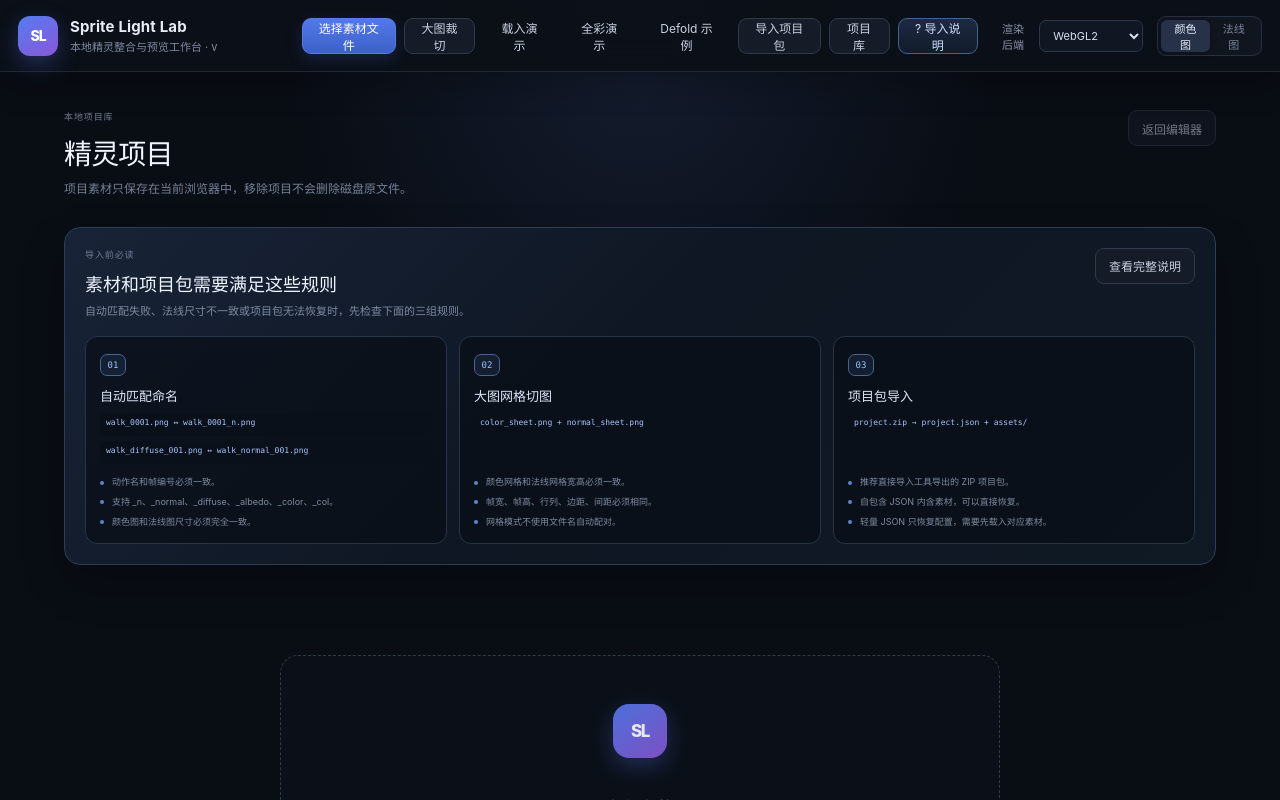
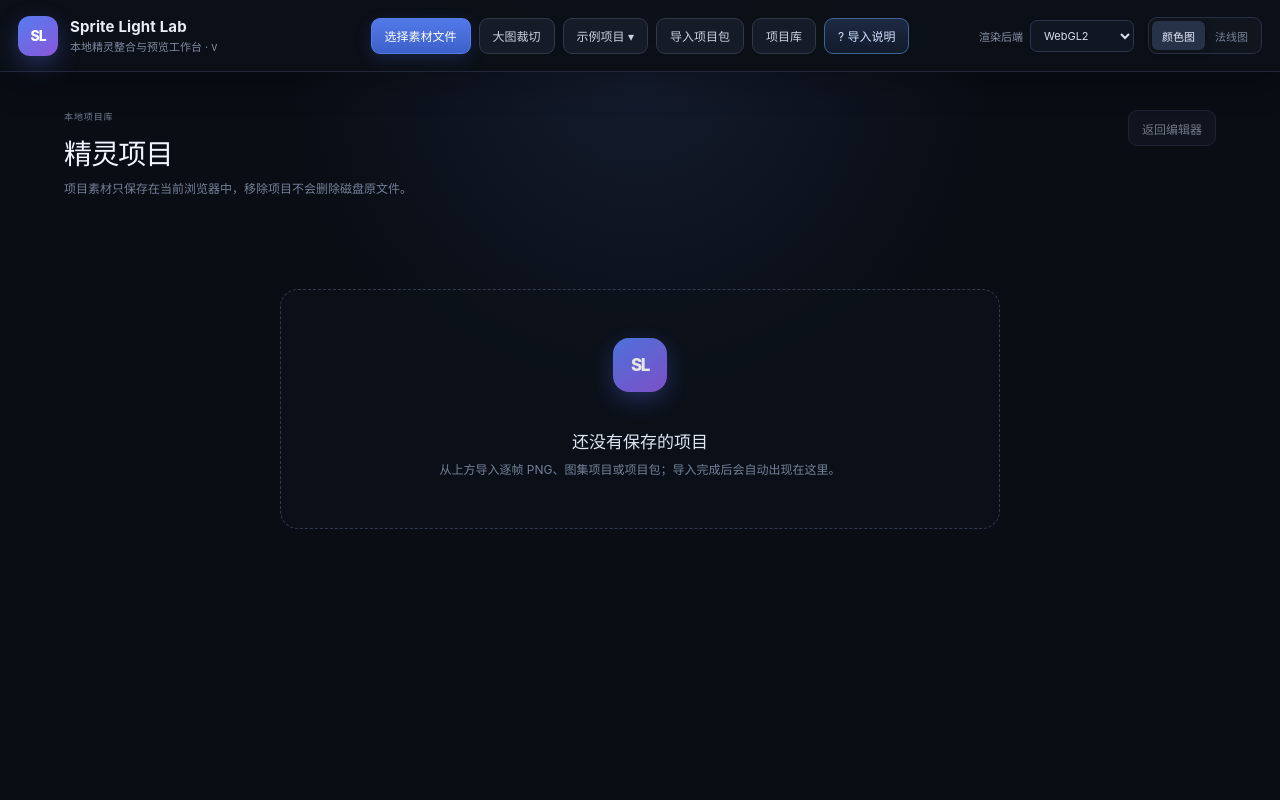
Before and after one commit to IAld010/SpriteLightLab, a React (Vite) app: page / in a window 1280 px wide. Built offline with nearby package versions, Linux system fonts and the light colour scheme.

Commit message:
feat: refactor import guide and demo picker components; remove unused import guide summary

```diff
--- a/src/App.css
+++ b/src/App.css
@@ -2744,122 +2744,6 @@
   background: linear-gradient(180deg, rgba(83, 130, 205, 0.38), rgba(34, 57, 94, 0.46));
 }
 
-.import-guide-summary {
-  max-width: 1280px;
-  margin: 0 auto 24px;
-  padding: 20px;
-  border: 1px solid #2d3d58;
-  border-radius: 16px;
-  background:
-    linear-gradient(135deg, rgba(73, 108, 174, 0.16), rgba(21, 34, 55, 0.12) 48%, rgba(26, 60, 68, 0.12)),
-    #0e1520;
-  box-shadow: 0 18px 45px rgba(0, 0, 0, 0.2);
-}
-
-.import-guide-heading {
-  display: flex;
-  align-items: flex-start;
-  justify-content: space-between;
-  gap: 24px;
-  margin-bottom: 16px;
-}
-
-.import-guide-heading h2 {
-  margin: 5px 0 6px;
-  color: #eef4ff;
-  font-size: 18px;
-}
-
-.import-guide-heading p {
-  max-width: 760px;
-  margin: 0;
-  color: #7d8ba1;
-  font-size: 11px;
-  line-height: 1.65;
-}
-
-.import-guide-grid {
-  display: grid;
-  grid-template-columns: repeat(3, minmax(0, 1fr));
-  gap: 12px;
-}
-
-.import-guide-card {
-  position: relative;
-  min-width: 0;
-  padding: 15px 14px 14px;
-  border: 1px solid #27354b;
-  border-radius: 12px;
-  background: rgba(8, 13, 21, 0.66);
-}
-
-.import-guide-code {
-  display: inline-grid;
-  place-items: center;
-  min-width: 26px;
-  height: 22px;
-  border: 1px solid #47658f;
-  border-radius: 7px;
-  color: #9bc2ff;
-  font-family: ui-monospace, SFMono-Regular, Consolas, monospace;
-  font-size: 9px;
-  background: rgba(61, 99, 157, 0.18);
-}
-
-.import-guide-card h3 {
-  margin: 10px 0 8px;
-  color: #dce6f6;
-  font-size: 13px;
-}
-
-.import-guide-examples {
-  display: grid;
-  gap: 5px;
-  min-height: 51px;
-}
-
-.import-guide-examples code {
-  overflow: hidden;
-  padding: 5px 6px;
-  border-radius: 5px;
-  color: #a8c4ff;
-  font-family: ui-monospace, SFMono-Regular, Consolas, monospace;
-  font-size: 8px;
-  text-overflow: ellipsis;
-  white-space: nowrap;
-  background: #0a1019;
-}
-
-.import-guide-card ul,
-.import-guide-dialog-body ul {
-  display: grid;
-  gap: 6px;
-  margin: 11px 0 0;
-  padding: 0;
-  color: #7d8ba1;
-  font-size: 9px;
-  line-height: 1.55;
-  list-style: none;
-}
-
-.import-guide-card li,
-.import-guide-dialog-body li {
-  position: relative;
-  padding-left: 12px;
-}
-
-.import-guide-card li::before,
-.import-guide-dialog-body li::before {
-  position: absolute;
-  top: 0.62em;
-  left: 0;
-  width: 4px;
-  height: 4px;
-  border-radius: 50%;
-  background: #5c86c8;
-  content: "";
-}
-
 .import-guide-dialog {
   width: min(960px, calc(100vw - 40px));
   max-height: calc(100vh - 40px);
@@ -2936,7 +2820,6 @@
 }
 
 @media (max-width: 1080px) {
-  .import-guide-grid,
   .import-guide-dialog-body {
     grid-template-columns: 1fr;
   }
@@ -2945,3 +2828,53 @@
     min-height: 0;
   }
 }
+
+
+.demo-picker {
+  position: relative;
+}
+
+.demo-menu {
+  position: absolute;
+  z-index: 80;
+  top: calc(100% + 8px);
+  left: 50%;
+  display: grid;
+  width: 280px;
+  padding: 7px;
+  border: 1px solid #34445e;
+  border-radius: 12px;
+  background: #0d141f;
+  box-shadow: 0 18px 48px rgba(0, 0, 0, 0.55);
+  transform: translateX(-50%);
+}
+
+.demo-option {
+  display: grid;
+  gap: 4px;
+  width: 100%;
+  padding: 10px 11px;
+  border: 0;
+  border-radius: 8px;
+  color: #9ba9bd;
+  text-align: left;
+  background: transparent;
+  cursor: pointer;
+}
+
+.demo-option:hover,
+.demo-option:focus-visible {
+  color: #e5edfb;
+  background: #172236;
+  outline: none;
+}
+
+.demo-option strong {
+  color: #dce6f6;
+  font-size: 11px;
+}
+
+.demo-option span {
+  font-size: 9px;
+  line-height: 1.45;
+}
--- a/src/App.tsx
+++ b/src/App.tsx
@@ -372,7 +372,6 @@
           onRemoveProject={(id) => void removeProject(id)}
           onRenameProject={(id, name) => void renameLibraryProject(id, name)}
           onClose={() => setShowLibrary(false)}
-          onOpenImportGuide={() => setShowImportGuide(true)}
         />
       ) : anchorCalibrationEnabled ? (
         <AnchorCalibrationPage />
--- a/src/components/ImportGuide.tsx
+++ b/src/components/ImportGuide.tsx
@@ -1,62 +1,4 @@
 import { useEffect } from 'react'
-
-interface ImportGuideProps {
-  onOpenDetails?: () => void
-}
-
-export function ImportGuideSummary({ onOpenDetails }: ImportGuideProps) {
-  return (
-    <section className="import-guide-summary" data-testid="import-guide-summary">
-      <div className="import-guide-heading">
-        <div>
-          <div className="eyebrow">导入前必读</div>
-          <h2>素材和项目包需要满足这些规则</h2>
-          <p>自动匹配失败、法线尺寸不一致或项目包无法恢复时，先检查下面的三组规则。</p>
-        </div>
-        {onOpenDetails && (
-          <button type="button" className="button" onClick={onOpenDetails}>
-            查看完整说明
-          </button>
-        )}
-      </div>
-      <div className="import-guide-grid">
-        <GuideCard
-          code="01"
-          title="自动匹配命名"
-          examples={[
-            'walk_0001.png ↔ walk_0001_n.png',
-            'walk_diffuse_001.png ↔ walk_normal_001.png',
-          ]}
-          points={[
-            '动作名和帧编号必须一致。',
-            '支持 _n、_normal、_diffuse、_albedo、_color、_col。',
-            '颜色图和法线图尺寸必须完全一致。',
-          ]}
-        />
-        <GuideCard
-          code="02"
-          title="大图网格切图"
-          examples={['color_sheet.png + normal_sheet.png']}
-          points={[
-            '颜色网格和法线网格宽高必须一致。',
-            '帧宽、帧高、行列、边距、间距必须相同。',
-            '网格模式不使用文件名自动配对。',
-          ]}
-        />
-        <GuideCard
-          code="03"
-          title="项目包导入"
-          examples={['project.zip → project.json + assets/']}
-          points={[
-            '推荐直接导入工具导出的 ZIP 项目包。',
-            '自包含 JSON 内含素材，可以直接恢复。',
-            '轻量 JSON 只恢复配置，需要先载入对应素材。',
-          ]}
-        />
-      </div>
-    </section>
-  )
-}
 
 export function ImportGuideDialog({ onClose }: { onClose: () => void }) {
   useEffect(() => {
@@ -133,28 +75,3 @@
     </div>
   )
 }
-
-function GuideCard({
-  code,
-  title,
-  examples,
-  points,
-}: {
-  code: string
-  title: string
-  examples: string[]
-  points: string[]
-}) {
-  return (
-    <article className="import-guide-card">
-      <span className="import-guide-code">{code}</span>
-      <h3>{title}</h3>
-      <div className="import-guide-examples">
-        {examples.map((example) => <code key={example}>{example}</code>)}
-      </div>
-      <ul>
-        {points.map((point) => <li key={point}>{point}</li>)}
-      </ul>
-    </article>
-  )
-}
--- a/src/components/ProjectLibraryPage.tsx
+++ b/src/components/ProjectLibraryPage.tsx
@@ -1,6 +1,5 @@
 import { useEffect, useRef, useState } from 'react'
 import type { ProjectSummary } from '../services/projectPersistence'
-import { ImportGuideSummary } from './ImportGuide'
 
 interface ProjectLibraryPageProps {
   projects: ProjectSummary[]
@@ -10,7 +9,6 @@
   onOpenProject: (projectId: string) => void
   onRemoveProject: (projectId: string) => void
   onRenameProject: (projectId: string, name: string) => void
-  onOpenImportGuide: () => void
   onClose: () => void
 }
 
@@ -35,7 +33,6 @@
   onOpenProject,
   onRemoveProject,
   onRenameProject,
-  onOpenImportGuide,
   onClose,
 }: ProjectLibraryPageProps) {
   const [removeTarget, setRemoveTarget] = useState<ProjectSummary>()
@@ -78,8 +75,6 @@
           返回编辑器
         </button>
       </div>
-
-      <ImportGuideSummary onOpenDetails={onOpenImportGuide} />
 
       {error && (
         <div className="project-library-error" role="alert">
--- a/src/components/Toolbar.tsx
+++ b/src/components/Toolbar.tsx
@@ -1,4 +1,4 @@
-import { useRef } from 'react'
+import { useEffect, useRef, useState } from 'react'
 import { APP_VERSION } from '../version'
 import { parseProjectDocument } from '../domain/projectDocument'
 import { importPortableJson, importProjectZip } from '../services/projectIO'
@@ -22,6 +22,8 @@
 }: ToolbarProps) {
   const fileInput = useRef<HTMLInputElement>(null)
   const projectInput = useRef<HTMLInputElement>(null)
+  const demoPickerRef = useRef<HTMLDivElement>(null)
+  const [demoMenuOpen, setDemoMenuOpen] = useState(false)
   const backend = useEditorStore((state) => state.settings.backend)
   const textureMode = useEditorStore((state) => state.settings.textureMode)
   const isImporting = useEditorStore((state) => state.isImporting)
@@ -33,6 +35,29 @@
   const loadDefoldSample = useEditorStore((state) => state.loadDefoldSample)
   const setBackend = useEditorStore((state) => state.setBackend)
   const setTextureMode = useEditorStore((state) => state.setTextureMode)
+
+  useEffect(() => {
+    if (!demoMenuOpen) return
+    const closeOnPointerDown = (event: PointerEvent) => {
+      if (!demoPickerRef.current?.contains(event.target as Node)) {
+        setDemoMenuOpen(false)
+      }
+    }
+    const closeOnEscape = (event: KeyboardEvent) => {
+      if (event.key === 'Escape') setDemoMenuOpen(false)
+    }
+    window.addEventListener('pointerdown', closeOnPointerDown)
+    window.addEventListener('keydown', closeOnEscape)
+    return () => {
+      window.removeEventListener('pointerdown', closeOnPointerDown)
+      window.removeEventListener('keydown', closeOnEscape)
+    }
+  }, [demoMenuOpen])
+
+  const chooseDemo = (load: () => Promise<void>) => {
+    setDemoMenuOpen(false)
+    void load()
+  }
 
   return (
     <header className="toolbar">
@@ -61,19 +86,53 @@
           onClick={onOpenGridImport}
           data-testid="open-grid-import"
         >
-          {'\u5927\u56fe\u88c1\u5207'}
+          大图裁切
         </button>
-        <button className="button button-ghost" type="button" onClick={() => void loadDemo()}>
-          载入演示
-        </button>
-        <button className="button button-ghost" type="button" onClick={() => void loadFullColorDemo()}>
-          {'\u5168\u5f69\u6f14\u793a'}
-        </button>
-        <button className="button button-ghost" type="button" onClick={() => void loadDefoldSample()}>
-          {'Defold \u793a\u4f8b'}
-        </button>
+        <div className="demo-picker" ref={demoPickerRef}>
+          <button
+            className="button"
+            type="button"
+            aria-haspopup="menu"
+            aria-expanded={demoMenuOpen}
+            onClick={() => setDemoMenuOpen((open) => !open)}
+            data-testid="demo-picker-trigger"
+          >
+            示例项目 ▾
+          </button>
+          {demoMenuOpen && (
+            <div className="demo-menu" role="menu" data-testid="demo-menu">
+              <button
+                type="button"
+                className="demo-option"
+                role="menuitem"
+                onClick={() => chooseDemo(loadDemo)}
+              >
+                <strong>普通演示</strong>
+                <span>索引色、法线光照和基础帧预览</span>
+              </button>
+              <button
+                type="button"
+                className="demo-option"
+                role="menuitem"
+                onClick={() => chooseDemo(loadFullColorDemo)}
+              >
+                <strong>全彩演示</strong>
+                <span>渐变色、全彩调色规则和全局调整</span>
+              </button>
+              <button
+                type="button"
+                className="demo-option"
+                role="menuitem"
+                onClick={() => chooseDemo(loadDefoldSample)}
+              >
+                <strong>Defold 示例</strong>
+                <span>16 帧完整动作，包含 diffuse 和 normal 配对</span>
+              </button>
+            </div>
+          )}
+        </div>
         <button className="button" type="button" onClick={() => projectInput.current?.click()}>
-          {'\u5bfc\u5165\u9879\u76ee\u5305'}
+          导入项目包
         </button>
         <button
           type="button"
@@ -81,7 +140,7 @@
           onClick={onOpenLibrary}
           data-testid="open-project-library"
         >
-          {'\u9879\u76ee\u5e93'} {projectCount > 0 ? `(${projectCount})` : ''}
+          项目库 {projectCount > 0 ? `(${projectCount})` : ''}
         </button>
         <button
           type="button"
@@ -100,7 +159,7 @@
             const file = event.target.files?.[0]
             event.target.value = ''
             if (!file) return
-            setNotice({ tone: 'info', message: '\u6b63\u5728\u5bfc\u5165\u9879\u76ee\u5305\u2026' })
+            setNotice({ tone: 'info', message: '正在导入项目包…' })
             try {
               if (file.name.toLowerCase().endsWith('.zip')) {
                 const portable = await importProjectZip(await file.arrayBuffer())
@@ -123,7 +182,7 @@
               console.error(error)
               setNotice({
                 tone: 'error',
-                message: error instanceof Error ? error.message : '\u9879\u76ee\u5305\u5bfc\u5165\u5931\u8d25\u3002',
+                message: error instanceof Error ? error.message : '项目包导入失败。',
               })
             }
           }}
```
Also changed, not shown: 1 other file (tests, documents, lock files or other folders).
